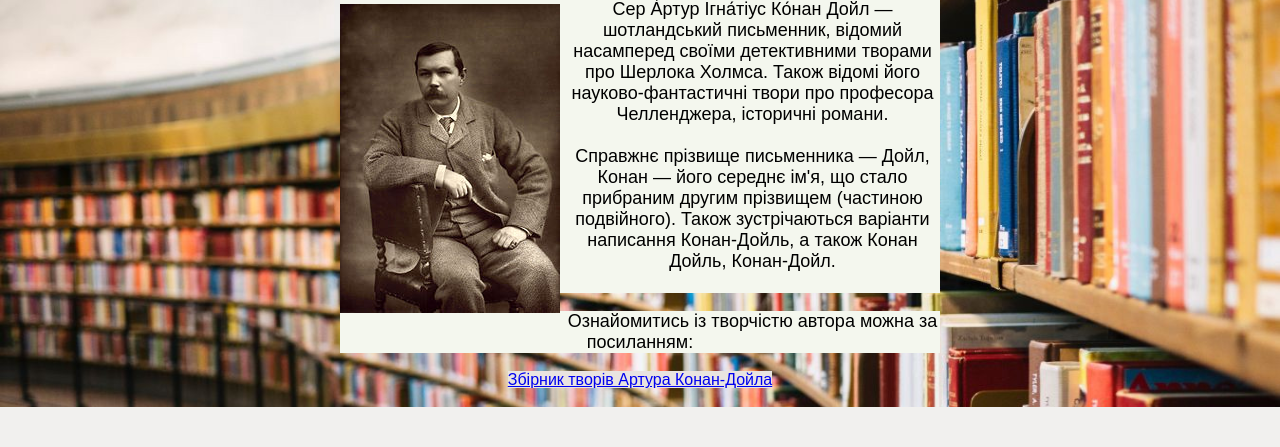
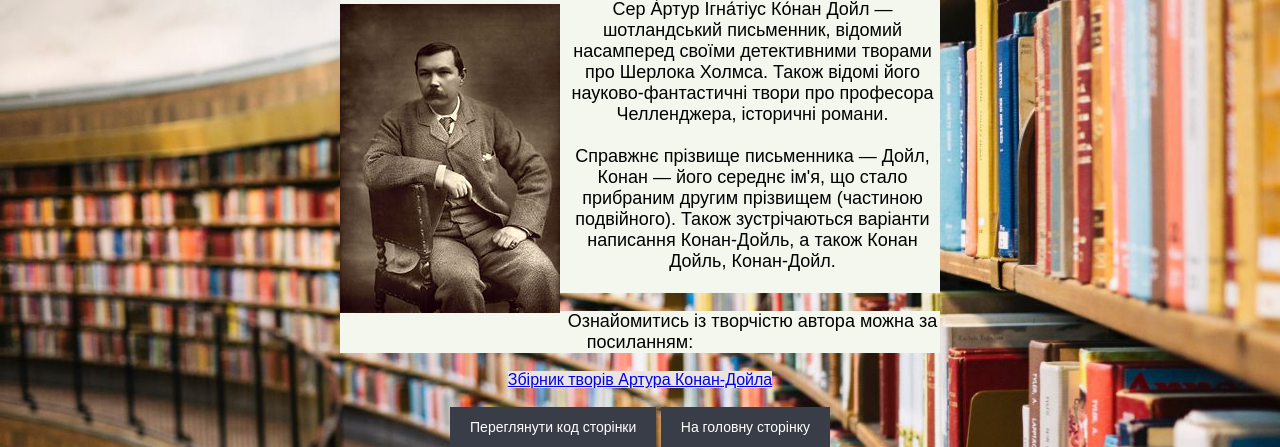
Before and after one commit to SoniaTrchk/BooksOnline, a PHP site: page /laba2.html in a window 1280 px wide. Shown: the part 871-1318 px from the top of the page. Before the commit the page ends 1278 px from the top, so only its background shows below. Run offline with PHP 8.4, Linux system fonts and the light colour scheme.

Commit message:
Зміни у Л-2

```diff
--- a/laba2.html
+++ b/laba2.html
@@ -89,5 +89,7 @@
 <p>Ознайомитись із творчістю автора можна за посиланням: </p>
     <a style="background: #E9E4E0" href="http://loveread.me/books.php?id_author=889">Збірник творів Артура Конан-Дойла</a>
 </p>
+<a href="code_2.html" class="button-4"><span>Переглянути код сторінки</span></a>
+<a href="index.html" class="button-4"><span>На головну сторінку</span></a>
 </body>
 </html>
--- a/style.css
+++ b/style.css
@@ -118,3 +118,32 @@ body{
     border-radius: 2em;
     transition: all .3s ease-out;
 }
+.button-4 {
+    text-decoration: none;
+    display: inline-block;
+    position: relative;
+    height: 40px;
+    line-height: 40px;
+    padding: 0 20px;
+    color: white;
+    font-size: 14px;
+    background: #383d48;
+    box-shadow: 0 0 1px rgba(0, 0, 0, 0);
+}
+
+.button-4:before {
+    content: "";
+    position: absolute;
+    height: 0;
+    width: 0;
+    top: 0;
+    right: 0;
+    background: linear-gradient(225deg, #BEFDE6 45%, #aaaaaa 50%, #cccccc 56%, white 80%);
+    box-shadow: -1px 1px 1px rgba(0, 0, 0, .4);
+    transition: .3s;
+}
+
+.button-4:hover:before {
+    width: 20px;
+    height: 20px;
+}
```
Also changed, not shown: code_2.html (added, +105 -0 lines).
